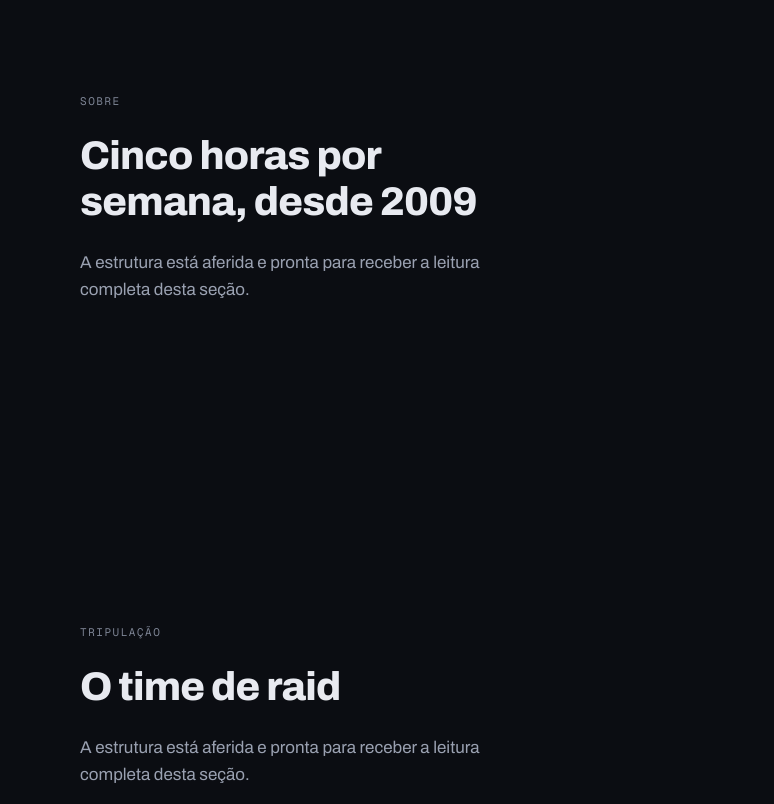
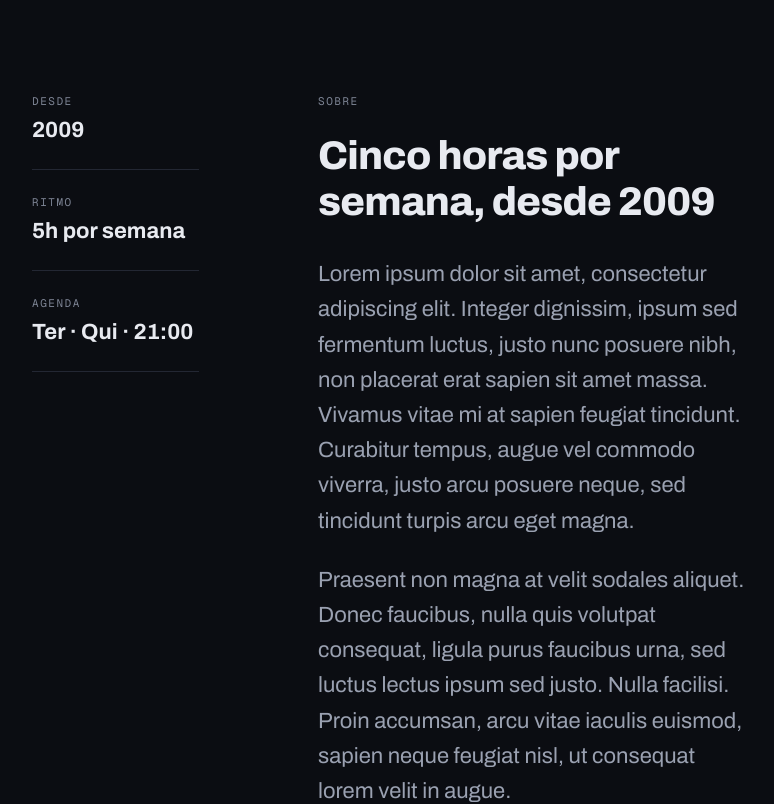
Before and after one commit to leonardodasilveira/titan-site, a Next.js app in the folder apps/web/: page / in a window 1280 px wide. Shown: the part 900-1704 px from the top of the page, without its empty margins (48-822 px from the left). Built offline with nearby package versions, Linux system fonts and the light colour scheme; no server answers.

Commit message:
feat(web): add quiet about passage

```diff
--- /dev/null
+++ b/apps/web/app/_components/sobre.tsx
@@ -0,0 +1,64 @@
+import { Rotulo } from './ui/rotulo';
+
+const fatos = [
+  ['Desde', '2009'],
+  ['Ritmo', '5h por semana'],
+  ['Agenda', 'Ter · Qui · 21:00'],
+] as const;
+
+export function Sobre() {
+  return (
+    <section
+      id="sobre"
+      aria-labelledby="sobre-titulo"
+      className="border-border bg-bg border-b px-6 py-24 md:px-8 md:py-30 lg:py-40 xl:px-12"
+    >
+      <div className="mx-auto grid max-w-[1120px] gap-12 lg:grid-cols-12 lg:gap-6">
+        <dl className="divide-border border-border grid grid-cols-3 divide-x border-y py-5 lg:col-span-2 lg:block lg:divide-x-0 lg:border-y-0 lg:py-0">
+          {fatos.map(([rotulo, valor]) => (
+            <div
+              key={rotulo}
+              className="lg:border-border px-3 first:pl-0 lg:border-b lg:px-0 lg:py-6 lg:first:pt-0"
+            >
+              <dt className="text-fg-subtle font-mono text-[11px] tracking-[0.14em] uppercase">
+                {rotulo}
+              </dt>
+              <dd className="text-fg mt-2 text-[clamp(0.8rem,3.2vw,1.375rem)] leading-tight font-bold lg:text-[22px]">
+                {valor}
+              </dd>
+            </div>
+          ))}
+        </dl>
+        <div className="lg:col-span-6 lg:col-start-4">
+          <Rotulo>Sobre</Rotulo>
+          <h2
+            id="sobre-titulo"
+            className="text-fg mt-6 max-w-[18ch] text-[30px] leading-[1.15] font-extrabold tracking-[-0.02em] text-balance lg:text-[40px]"
+          >
+            Cinco horas por semana, desde 2009
+          </h2>
+          <div className="text-fg-muted mt-8 max-w-[34ch] space-y-6 text-[17px] leading-[1.6] text-pretty md:text-[20px] lg:text-[22px]">
+            {/* [LOREM] T9 — trocar quando C1 chegar. */}
+            <p>
+              Lorem ipsum dolor sit amet, consectetur adipiscing elit. Integer dignissim, ipsum sed
+              fermentum luctus, justo nunc posuere nibh, non placerat erat sapien sit amet massa.
+              Vivamus vitae mi at sapien feugiat tincidunt. Curabitur tempus, augue vel commodo
+              viverra, justo arcu posuere neque, sed tincidunt turpis arcu eget magna.
+            </p>
+            <p>
+              Praesent non magna at velit sodales aliquet. Donec faucibus, nulla quis volutpat
+              consequat, ligula purus faucibus urna, sed luctus lectus ipsum sed justo. Nulla
+              facilisi. Proin accumsan, arcu vitae iaculis euismod, sapien neque feugiat nisl, ut
+              consequat lorem velit in augue.
+            </p>
+            <p>
+              Aliquam erat volutpat. Suspendisse potenti. Sed euismod sem vitae nisl feugiat, vel
+              interdum arcu ullamcorper. Morbi dignissim neque vitae orci tincidunt, et varius metus
+              ultrices.
+            </p>
+          </div>
+        </div>
+      </div>
+    </section>
+  );
+}
--- a/apps/web/app/page.tsx
+++ b/apps/web/app/page.tsx
@@ -1,13 +1,8 @@
 import { Hero } from './_components/hero';
+import { Sobre } from './_components/sobre';
 import { Rotulo } from './_components/ui/rotulo';
 
 const secoes = [
-  {
-    id: 'sobre',
-    tituloId: 'sobre-titulo',
-    rotulo: 'Sobre',
-    titulo: 'Cinco horas por semana, desde 2009',
-  },
   {
     id: 'tripulacao',
     tituloId: 'tripulacao-titulo',
@@ -26,6 +21,7 @@ export default function Home() {
   return (
     <>
       <Hero />
+      <Sobre />
       {secoes.map((secao) => (
         <section
           key={secao.id}
```
